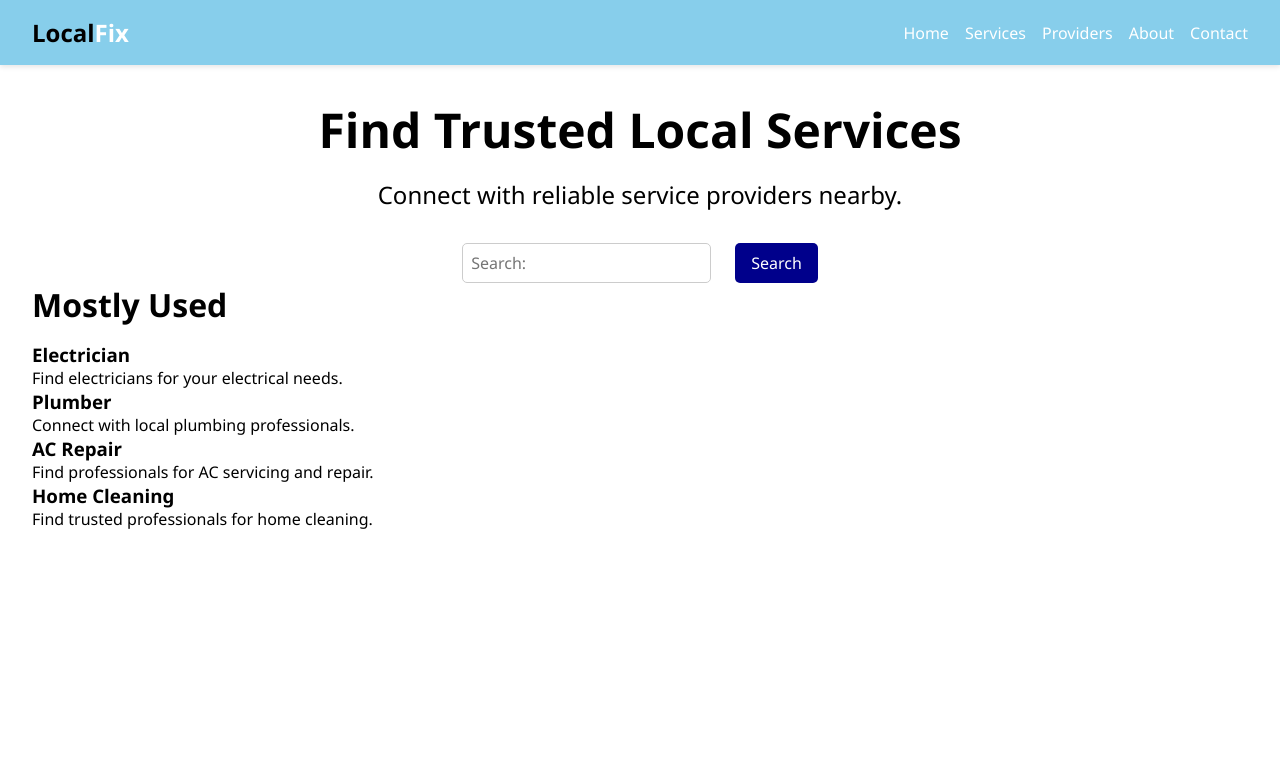
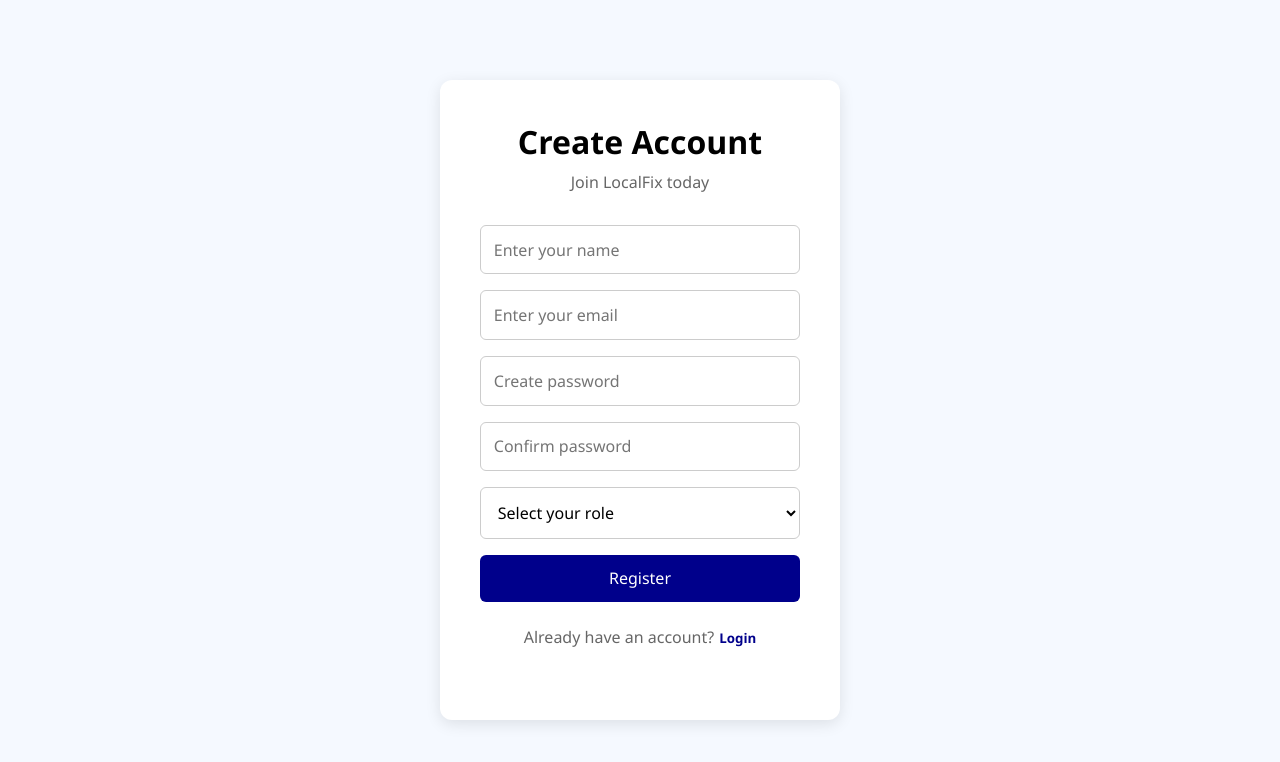
Before and after one commit to surya-nukala/Local-Fix, a React app in the folder frontend/: page /register in a window 1280 px wide. Shown: the top 762 px of the page. Built offline with nearby package versions, Linux system fonts and the light colour scheme; the HTML template or start-up script is replaced by a standard one.

Commit message:
updated frontend dependencies and added login and register pages

```diff
--- a/frontend/package.json
+++ b/frontend/package.json
@@ -11,7 +11,8 @@
   },
   "dependencies": {
     "react": "^19.2.8",
-    "react-dom": "^19.2.8"
+    "react-dom": "^19.2.8",
+    "react-router-dom": "^7.18.4"
   },
   "devDependencies": {
     "@types/react": "^19.2.18",
--- a/frontend/src/App.css
+++ b/frontend/src/App.css
@@ -1,37 +1,46 @@
 .app{
   min-height: 100vh;
 }
+
 /* Navbar styles */
 .navbar{
   display:flex;
   align-items:center;
   justify-content:space-between;
-  padding: 1rem 2rem;
-  background-color: skyblue;
-  box-shadow: 0px 2px 5px rgba(0,0,0,0.1);
+  padding:1rem 2rem;
+  background-color:skyblue;
+  box-shadow:0px 2px 5px rgba(0,0,0,0.1);
 }
-span{
+
+.logo{
   font-size:1.5rem;
   font-weight:bold;
   color:white;
 }
+span{
+  color:darkblue;
+}
+
 .nav-links{
   display:flex;
   align-items:center;
   gap:1em;
 }
+
 .nav-links a{
-  gap:2em;
-  color: white;
+  color:white;
   text-decoration:none;
 }
+
 .nav-links a:hover{
   text-decoration:underline;
-  color: darkblue;
+  color:darkblue;
 }
+
 .app-content{
   padding:2rem;
 }
+
 .hero{
   display:flex;
   flex-direction:column;
@@ -39,37 +48,148 @@ span{
   justify-content:center;
   text-align:center;
 }
+
 .hero h1{
   font-size:3rem;
   margin-bottom:1rem;
 }
+
 .hero p{
   font-size:1.5rem;
   margin-bottom:2rem;
 }
+
 .hero button{
   padding:0.5rem 1rem;
   font-size:1rem;
-  background-color: darkblue;
+  background-color:darkblue;
   color:white;
   border:none;
   border-radius:5px;
   cursor:pointer;
 }
+
 .hero button:hover{
-  background-color: blue;
+  background-color:blue;
 }
+
+.search-box{
+  display:flex;
+  gap:1.5em;
+}
+
 .search-box input{
   padding:0.5rem;
   font-size:1rem;
   border:1px solid #ccc;
   border-radius:5px;
 }
-.search-box{
-  display:flex;
-  gap:1.5em;
-}
+
 .app-content h2{
   font-size:2rem;
   margin-bottom:1rem;
 }
+.services-offered{
+  margin-top:3rem;
+}
+
+.service-container{
+  display:grid;
+  grid-template-columns:repeat(4, 1fr);
+  gap:1.5rem;
+}
+
+.service-card{
+  padding:1.5rem;
+  border:1px solid #ddd;
+  border-radius:10px;
+  background:white;
+  box-shadow:0 2px 8px rgba(0,0,0,0.1);
+}
+
+.service-card h3{
+  margin-bottom:0.8rem;
+}
+
+.service-card p{
+  color:#666;
+  line-height:1.5;
+}
+
+
+/* Authentication Pages */
+
+.auth-page {
+  min-height: 100vh;
+  display: flex;
+  justify-content: center;
+  align-items: center;
+  background-color: #f5f9ff;
+}
+
+.auth-card {
+  width: 400px;
+  padding: 2.5rem;
+  background-color: white;
+  border-radius: 12px;
+  box-shadow: 0px 4px 15px rgba(0, 0, 0, 0.1);
+  text-align: center;
+}
+
+.auth-card h1 {
+  margin-bottom: 0.5rem;
+}
+
+.auth-card > p {
+  color: #666;
+  margin-bottom: 2rem;
+}
+
+.auth-card form {
+  display: flex;
+  flex-direction: column;
+  gap: 1rem;
+}
+
+.auth-card input {
+  padding: 0.8rem;
+  font-size: 1rem;
+  border: 1px solid #ccc;
+  border-radius: 6px;
+}
+
+.auth-card form button {
+  padding: 0.8rem;
+  background-color: darkblue;
+  color: white;
+  border: none;
+  border-radius: 6px;
+  cursor: pointer;
+  font-size: 1rem;
+}
+
+.auth-card form button:hover {
+  background-color: blue;
+}
+
+.auth-switch {
+  margin-top: 1.5rem;
+  color: #666;
+}
+
+.auth-switch button {
+  margin-left: 5px;
+  border: none;
+  background: none;
+  color: darkblue;
+  cursor: pointer;
+  font-weight: bold;
+}
+
+.auth-card select {
+  padding: 0.8rem;
+  font-size: 1rem;
+  border: 1px solid #ccc;
+  border-radius: 6px;
+  background-color: white;
+}
--- a/frontend/src/App.jsx
+++ b/frontend/src/App.jsx
@@ -1,10 +1,17 @@
+import { BrowserRouter, Routes, Route, useNavigate } from "react-router-dom";
+import Login from "./pages/login";
+import Register from "./pages/register";
 import "./App.css";
 
-function App() {
+function Home() {
+  const navigate = useNavigate();
+
   return (
     <div className="app">
       <nav className="navbar">
-        <h2 className="logo">Local<span>Fix</span></h2>
+        <h2 className="logo">
+          Local<span>Fix</span>
+        </h2>
 
         <div className="nav-links">
           <a href="#">Home</a>
@@ -12,40 +19,68 @@ function App() {
           <a href="#">Providers</a>
           <a href="#">About</a>
           <a href="#">Contact</a>
+
+          <button onClick={() => navigate("/login")}>
+            Login
+          </button>
+
+          <button onClick={() => navigate("/register")}>
+            Register
+          </button>
         </div>
       </nav>
 
       <main className="app-content">
         <section className="hero">
           <h1>Find Trusted Local Services</h1>
-          <p>Connect with reliable service providers nearby.</p>
+
+          <p>
+            Connect with reliable service providers nearby.
+          </p>
+
           <div className="search-box">
             <input
               type="text"
-              placeholder="Search:"
+              placeholder="Enter your service name"
             />
+
             <button>Search</button>
           </div>
         </section>
-        <section className="Services Offered">
+
+        <section className="services-offered">
           <h2>Mostly Used</h2>
+
           <div className="service-container">
+
             <div className="service-card">
               <h3>Electrician</h3>
-              <p>Find electricians for your electrical needs.</p>
+              <p>
+                Find electricians for your electrical needs.
+              </p>
             </div>
+
             <div className="service-card">
               <h3>Plumber</h3>
-              <p>Connect with local plumbing professionals.</p>
+              <p>
+                Connect with local plumbing professionals.
+              </p>
             </div>
+
             <div className="service-card">
               <h3>AC Repair</h3>
-              <p>Find professionals for AC servicing and repair.</p>
+              <p>
+                Find professionals for AC servicing and repair.
+              </p>
             </div>
+
             <div className="service-card">
               <h3>Home Cleaning</h3>
-              <p>Find trusted professionals for home cleaning.</p>
+              <p>
+                Find trusted professionals for home cleaning.
+              </p>
             </div>
+
           </div>
         </section>
       </main>
@@ -53,4 +88,20 @@ function App() {
   );
 }
 
+function App() {
+  return (
+    <BrowserRouter>
+      <Routes>
+
+        <Route path="/" element={<Home />} />
+
+        <Route path="/login" element={<Login />} />
+
+        <Route path="/register" element={<Register />} />
+
+      </Routes>
+    </BrowserRouter>
+  );
+}
+
 export default App;
--- /dev/null
+++ b/frontend/src/pages/login.jsx
@@ -0,0 +1,36 @@
+import { useNavigate } from "react-router-dom";
+import "../App.css";
+
+function Login() {
+  const navigate = useNavigate();
+
+  return (
+    <div className="auth-page">
+      <div className="auth-card">
+        <h1>Welcome Back</h1>
+        <p>Login to your LocalFix account</p>
+        <form>
+          <input
+            type="email"
+            placeholder="Enter your email"/>
+          <input
+            type="password"
+            placeholder="Enter your password"/>
+          <button type="submit">
+            Login
+          </button>
+        </form>
+        <p className="auth-switch">
+          Don't have an account?
+          <button onClick={() => navigate("/register")}>
+            Register
+          </button>
+        </p>
+
+      </div>
+
+    </div>
+  );
+}
+
+export default Login;
--- /dev/null
+++ b/frontend/src/pages/register.jsx
@@ -0,0 +1,63 @@
+import { useNavigate } from "react-router-dom";
+import "../App.css";
+
+function Register() {
+  const navigate = useNavigate();
+
+  return (
+    <div className="auth-page">
+
+      <div className="auth-card">
+
+        <h1>Create Account</h1>
+
+        <p>Join LocalFix today</p>
+
+        <form>
+
+          <input
+            type="text"
+            placeholder="Enter your name"
+          />
+
+          <input
+            type="email"
+            placeholder="Enter your email"
+          />
+
+          <input
+            type="password"
+            placeholder="Create password"
+          />
+
+          <input
+            type="password"
+            placeholder="Confirm password"
+          />
+
+          <select>
+            <option value="">Select your role</option>
+            <option value="customer">Customer</option>
+            <option value="provider">Service Provider</option>
+          </select>
+
+          <button type="submit">
+            Register
+          </button>
+
+        </form>
+
+        <p className="auth-switch">
+          Already have an account?
+          <button onClick={() => navigate("/login")}>
+            Login
+          </button>
+        </p>
+
+      </div>
+
+    </div>
+  );
+}
+
+export default Register;
```
Also changed, not shown: 1 other file (tests, documents, lock files or other folders).
